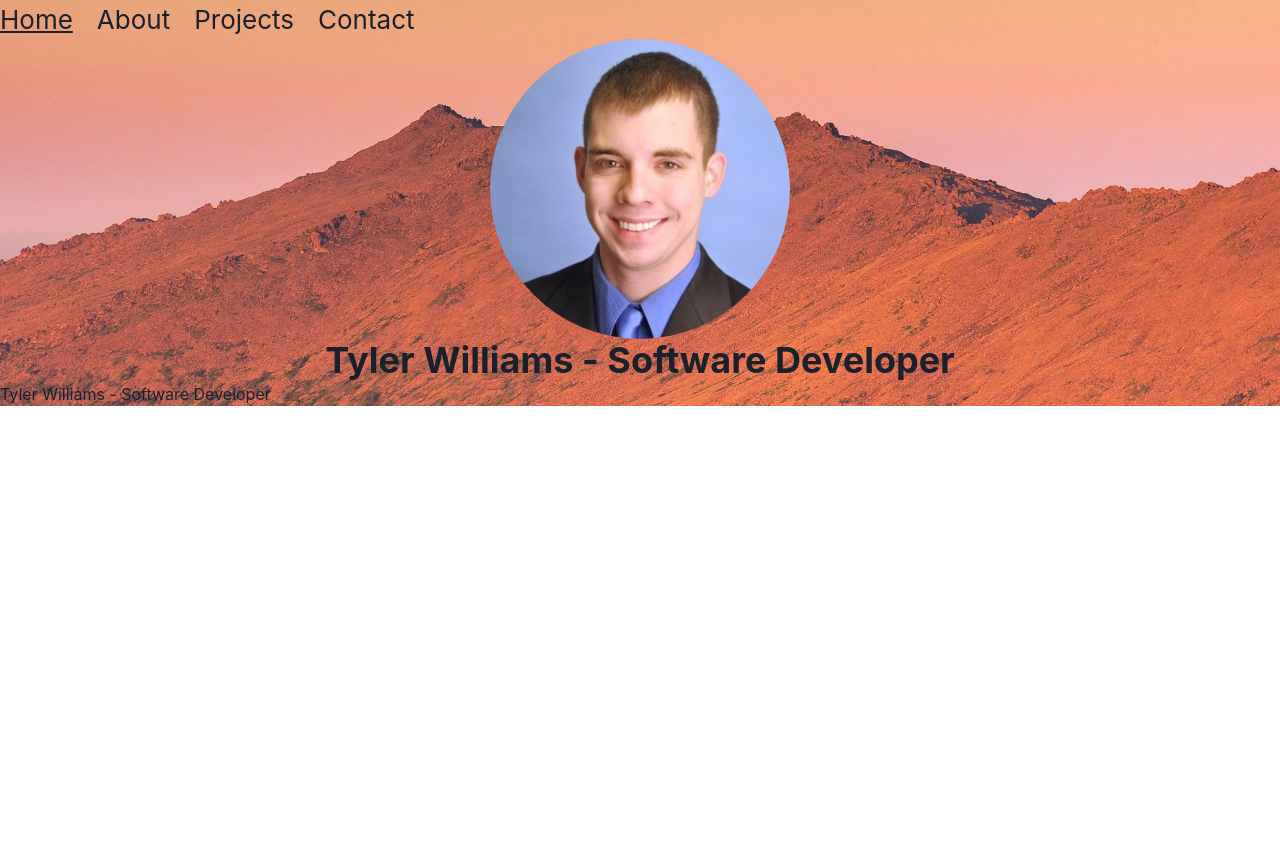
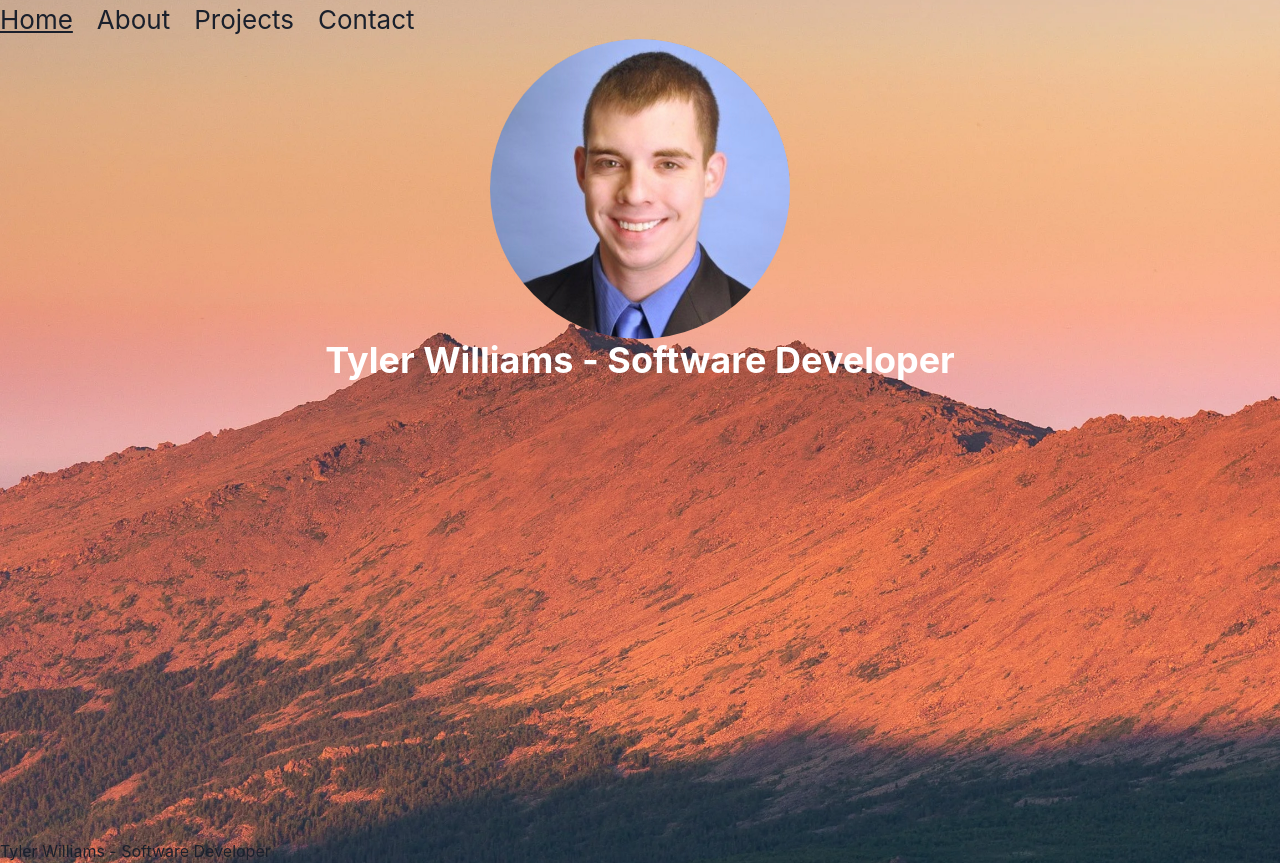
Before and after one commit to dtwilliams10/dtwilliams10.com, a React (Create React App) app: page / in a window 1280 px wide. Before the commit the page ends 800 px from the top, so only its background shows below. Built offline with nearby package versions, Linux system fonts and the light colour scheme.

Commit message:
Fixed body size

```diff
--- a/src/App.css
+++ b/src/App.css
@@ -18,14 +18,10 @@ li {
   list-style: none;
 }
 
-.App-header {
+.App-body {
   min-height: 100vh;
   font-size: calc(10px + 2vmin);
   color: white;
-}
-
-.App-link {
-  color: #61dafb;
 }
 
 .nav {
--- a/src/pages/About.tsx
+++ b/src/pages/About.tsx
@@ -2,7 +2,7 @@ import React from 'react';
 
 function AboutPage()  {
         return (
-            <div className="App-header">
+            <div className="App-body">
                 This is the about page for dtwilliams10.com
             </div>
         );
--- a/src/pages/Contact.tsx
+++ b/src/pages/Contact.tsx
@@ -2,7 +2,7 @@ import React from 'react';
 
 function Contact()  {
         return (
-            <div className="App-header">
+            <div className="App-body">
                 This is the contact page for dtwilliams10.com
             </div>
         );
--- a/src/pages/Home.tsx
+++ b/src/pages/Home.tsx
@@ -4,7 +4,7 @@ import photo from './../images/IMG2332.jpg'
 
 function HomePage() {
         return (
-            <>
+            <div className="App-body">
             <VStack>
                 <Box>
                 <Center>
@@ -21,7 +21,7 @@ function HomePage() {
                     </Heading>
                 </Box>
             </VStack>
-          </>
+          </div>
         );
     }
 
```
